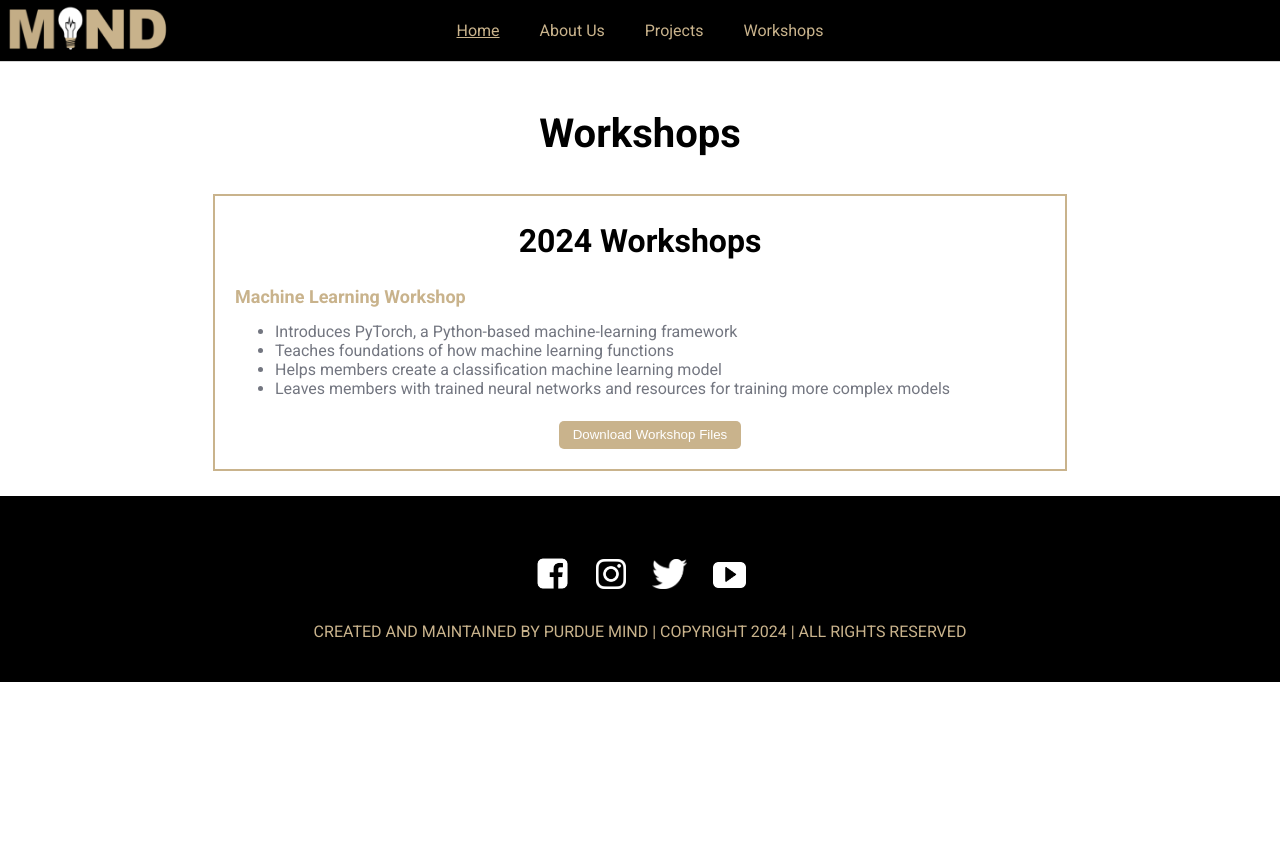
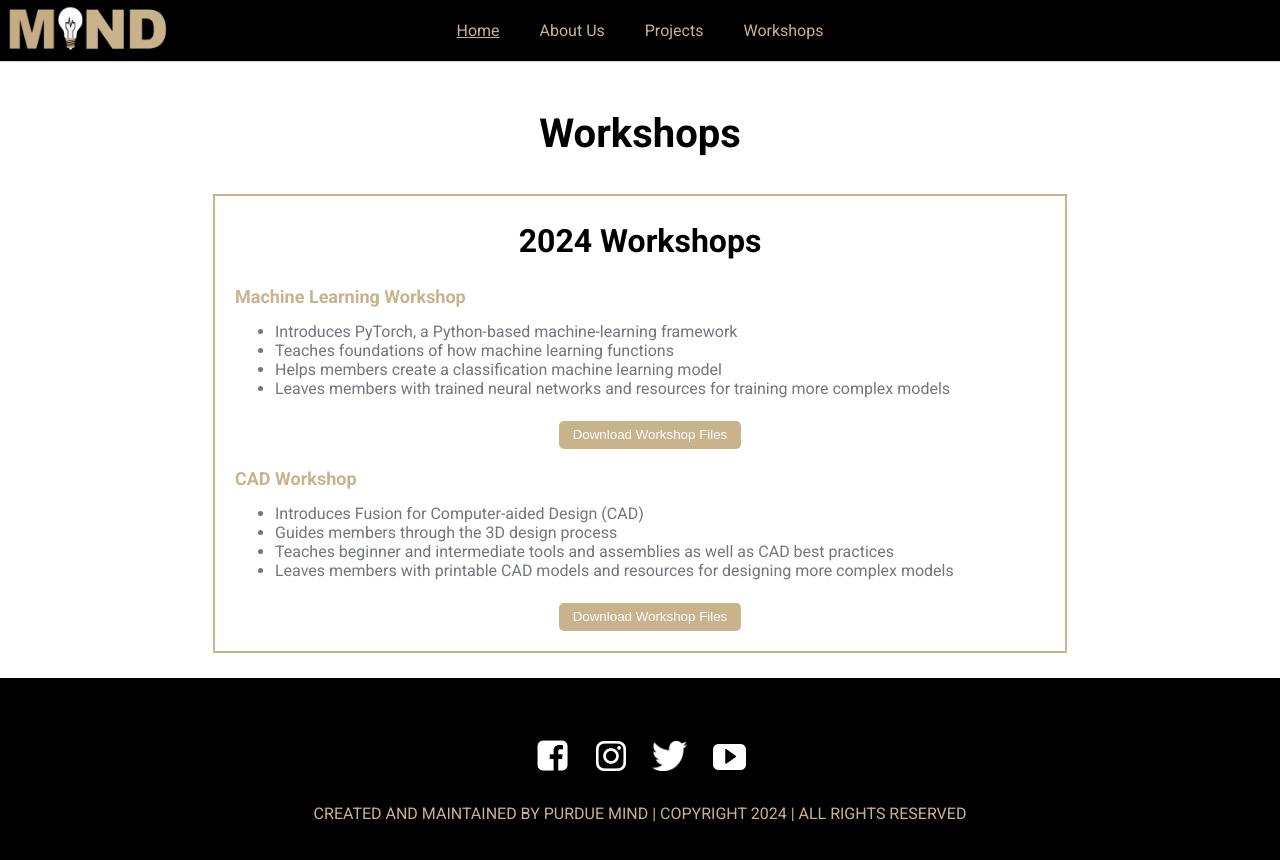
Before and after one commit to PurdueMind/PurdueMind.github.io, a React (Create React App) app: page /Workshops in a window 1280 px wide. Shown: the top 860 px of the page. Before the commit the page ends 800 px from the top, so only its background shows below. Built offline with nearby package versions, Linux system fonts and the light colour scheme.

Commit message:
Added CAD workshop and filename functionality

```diff
--- a/src/pages/workshops/Workshop.js
+++ b/src/pages/workshops/Workshop.js
@@ -17,7 +17,7 @@ export const DownloadButton = ({downloadFile, filename}) => {
     )
 }
 
-export default function Workshops({id, title, description, downloadFile}) {
+export default function Workshops({id, title, description, downloadFile, downloadFilename}) {
     return (
         <div className='workshop' id={id}>
             <div id='workshopInfo'>
@@ -25,7 +25,7 @@ export default function Workshops({id, title, description, downloadFile}) {
                 <h5 className='description'>
                     {expandDescription(description)}
                 </h5>
-                <DownloadButton downloadFile={downloadFile} filename="ml-workshop.zip"/>
+                <DownloadButton downloadFile={downloadFile} filename={downloadFilename}/>
             </div>
         </div>
     )
--- a/src/pages/workshops/WorkshopPage.js
+++ b/src/pages/workshops/WorkshopPage.js
@@ -3,11 +3,13 @@ import '../../App.css';
 import Workshop from './Workshop';
 
 import mlFiles from '../../assets/workshops/ml-workshop.zip';
+import cadFiles from '../../assets/workshops/cad-workshop.pdf'
 
 const workshopList = require('./workshopList.json');
 
 const fileList = {
-    'ml-workshop': mlFiles
+    'ml-workshop': mlFiles,
+    'cad-workshop': cadFiles
 }
 
 export default function WorkshopPage() {
@@ -34,6 +36,7 @@ function getWorkshops(workshops) {
             title={workshop.title}
             description={workshop.description}
             downloadFile={fileList[workshop.id]}
+            downloadFilename={workshop.filename}
         />);
     }
     return formattedWorkshops;
--- a/src/pages/workshops/workshopList.json
+++ b/src/pages/workshops/workshopList.json
@@ -3,12 +3,24 @@
         {
             "id": "ml-workshop",
             "title": "Machine Learning Workshop",
+            "filename": "ml-workshop.zip",
             "description": [
                 "Introduces PyTorch, a Python-based machine-learning framework",
                 "Teaches foundations of how machine learning functions",
                 "Helps members create a classification machine learning model",
                 "Leaves members with trained neural networks and resources for training more complex models"
             ]
+        },
+        {
+            "id": "cad-workshop",
+            "title": "CAD Workshop",
+            "filename": "cad-workshop.pdf",
+            "description": [
+                "Introduces Fusion for Computer-aided Design (CAD)",
+                "Guides members through the 3D design process",
+                "Teaches beginner and intermediate tools and assemblies as well as CAD best practices",
+                "Leaves members with printable CAD models and resources for designing more complex models"
+            ]
         }
     ]
 }
```
Also changed, not shown: 1 other file (tests, documents, lock files or other folders).
